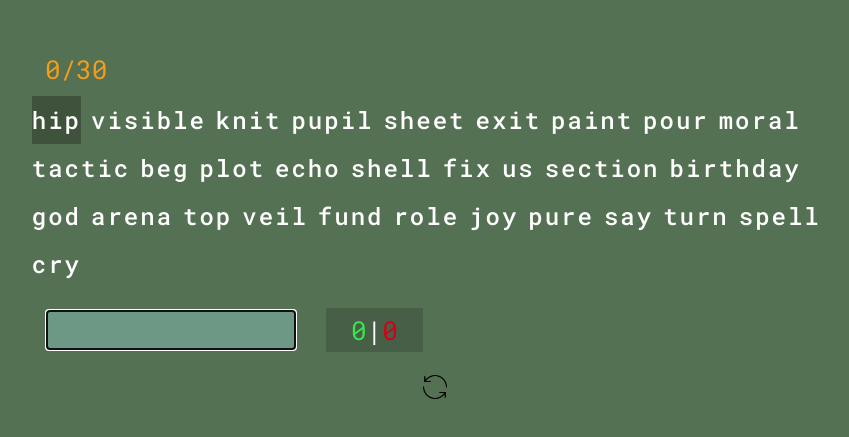
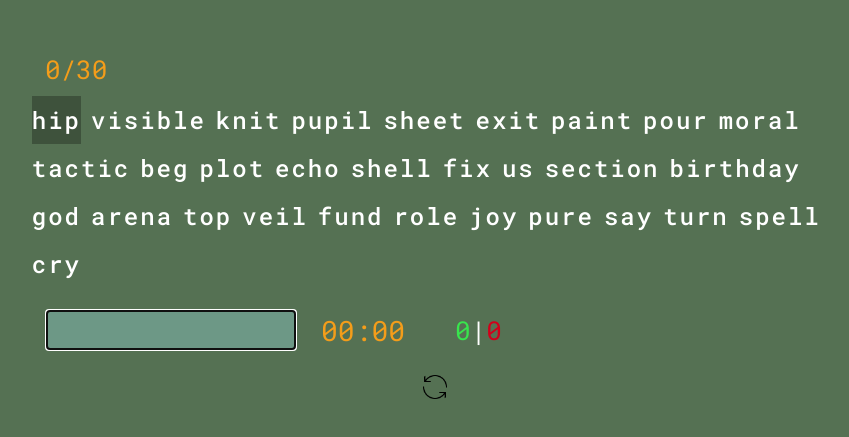
Before and after one commit to serkanisyapan/react-type, a React (Vite) app: page / in a window 1280 px wide. Shown: the part 173-610 px from the top of the page, without its empty margins (205-1054 px from the left). Built offline with nearby package versions, Linux system fonts and the light colour scheme.

Commit message:
adds timer to show how long does a run takes

```diff
--- a/src/App.css
+++ b/src/App.css
@@ -46,6 +46,10 @@
   font-size: 20px;
 }
 
+.word-input:disabled {
+  cursor: not-allowed;
+}
+
 .input-container {
   margin-left: 187px;
   align-self: start;
@@ -80,8 +84,7 @@
 .correct-wrong {
   font-family: Roboto Mono;
   font-size: 26px;
-  margin-left: 30px;
-  background-color: rgba(0, 0, 0, 0.155);
+  margin-left: 25px;
   padding: 5px 25px;
 }
 
@@ -101,6 +104,13 @@
   top: 500px;
 }
 
+.timer {
+  font-size: 28px;
+  font-family: Roboto Mono;
+  color: #f49d1a;
+  margin-left: 25px;
+}
+
 .refresh-button:hover {
   transform: rotate(-360deg);
 }
--- a/src/App.jsx
+++ b/src/App.jsx
@@ -5,12 +5,16 @@ import { checkWordColor } from "./utils/checkWordColor.js";
 import { Word } from "./Word.jsx";
 import refreshImage from "./assets/refresh-image.png";
 import "./App.css";
+import { Timer } from "./Timer.jsx";
 
 export const App = () => {
   const [words, setWords] = useState([]);
   const [userInput, setUserInput] = useState("");
   const [wordCount, setWordCount] = useState(0);
   const [showRestartTurn, setShowRestartTurn] = useState(false);
+  const [isGameOver, setIsGameOver] = useState(false);
+  const [isGameStarted, setIsGameStarted] = useState(false);
+  const [resetTimer, setResetTimer] = useState(false);
   const focusRef = useRef(null);
 
   const checkIsWordCorrect = (input, array, count) => {
@@ -41,8 +45,18 @@ export const App = () => {
       checkIsWordCorrect(userInput, words, wordCount);
     }
   };
+
   const handleOnChange = (event) => {
     setUserInput(event.target.value);
+    setIsGameStarted(true);
+    setResetTimer(false);
+  };
+
+  const checkIsGameOver = () => {
+    if (wordCount === 30) {
+      setIsGameStarted(false);
+      setIsGameOver(true);
+    }
   };
 
   const typedWordCount = `${wordCount}/${words.length}`;
@@ -52,6 +66,8 @@ export const App = () => {
   const refreshTurn = () => {
     setWordCount(0);
     setUserInput("");
+    setIsGameOver(false);
+    setResetTimer(true);
     setWords(pickRandom30Words(allWords));
     focusRef.current.focus();
   };
@@ -61,12 +77,17 @@ export const App = () => {
     focusRef.current.focus();
   }, [allWords]);
 
+  useEffect(() => {
+    checkIsGameOver();
+  }, [wordCount]);
+
   return (
     <div className="type-container">
       <span className="word-count-board">{typedWordCount}</span>
       <div className="word-container">
         {words.map((word, wordID) => (
           <Word
+            key={wordID}
             word={word}
             wordClass="words"
             wordID={wordID}
@@ -82,6 +103,12 @@ export const App = () => {
           value={userInput}
           onKeyDown={handleKeyDown}
           onChange={handleOnChange}
+          disabled={isGameOver ? true : false}
+        />
+        <Timer
+          timerClass="timer"
+          isGameStarted={isGameStarted}
+          timerReset={resetTimer}
         />
         <div className="correct-wrong">
           <span style={{ color: "#38E54D" }}>{correctWords}</span>
--- /dev/null
+++ b/src/Timer.jsx
@@ -0,0 +1,44 @@
+import { useState, useRef, useEffect } from "react";
+
+export const Timer = ({ isGameStarted, timerReset, timerClass }) => {
+  const [minutes, setMinutes] = useState(0);
+  const [seconds, setSeconds] = useState(0);
+  const timerInterval = useRef(null);
+  const isBiggerThanNine = seconds > 9 ? null : 0;
+
+  const newTimer = () => {
+    clearInterval(timerInterval.current);
+    timerInterval.current = setInterval(() => {
+      setSeconds(seconds + 1);
+      if (seconds >= 59) {
+        setSeconds(0);
+        setMinutes(minutes + 1);
+      }
+    }, 1000);
+  };
+
+  const resetTimer = () => {
+    setMinutes(0);
+    setSeconds(0);
+    clearInterval(timerInterval.current);
+  };
+
+  useEffect(() => {
+    if (isGameStarted) {
+      newTimer();
+    }
+    if (timerReset) {
+      resetTimer();
+    }
+  }, [seconds, isGameStarted, timerReset]);
+
+  return (
+    <p className={timerClass}>
+      <span className="minutes">0{minutes}</span>:
+      <span className="seconds">
+        {isBiggerThanNine}
+        {seconds}
+      </span>
+    </p>
+  );
+};
```
Also changed, not shown: 1 other file (tests, documents, lock files or other folders).
